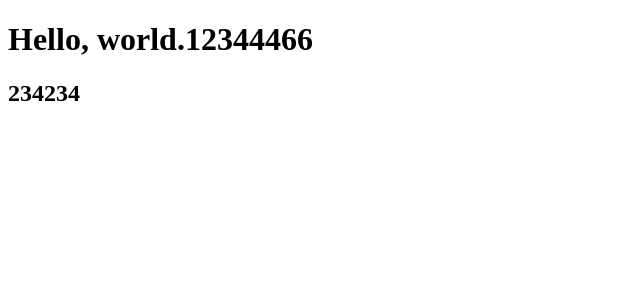
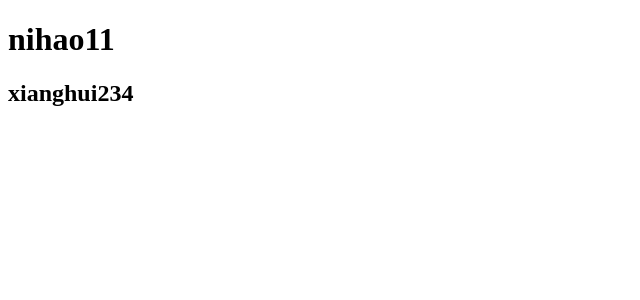
Before and after one commit to minooo/React-Study, a React app in the folder step-01/: page / in a window 1280 px wide. Shown: the top 300 px of the page, without its empty margins (0-640 px from the left). Built offline with nearby package versions, Linux system fonts and the light colour scheme.

Commit message:
基础建设

```diff
--- a/step-01/src/App.js
+++ b/step-01/src/App.js
@@ -3,7 +3,7 @@ import React, {Component} from 'react';
 class Nihao extends  Component {
   render() {
     return (
-      <h2>234234</h2>
+      <h2>xianghui234</h2>
     )
   }
 }
@@ -12,7 +12,7 @@ export default class App extends Component {
   render() {
     return (
       <div>
-        <h1>Hello, world.12344466</h1>
+        <h1>nihao11</h1>
         <Nihao />
       </div>
     );
```
Also changed, not shown: 1 other file (tests, documents, lock files or other folders).
